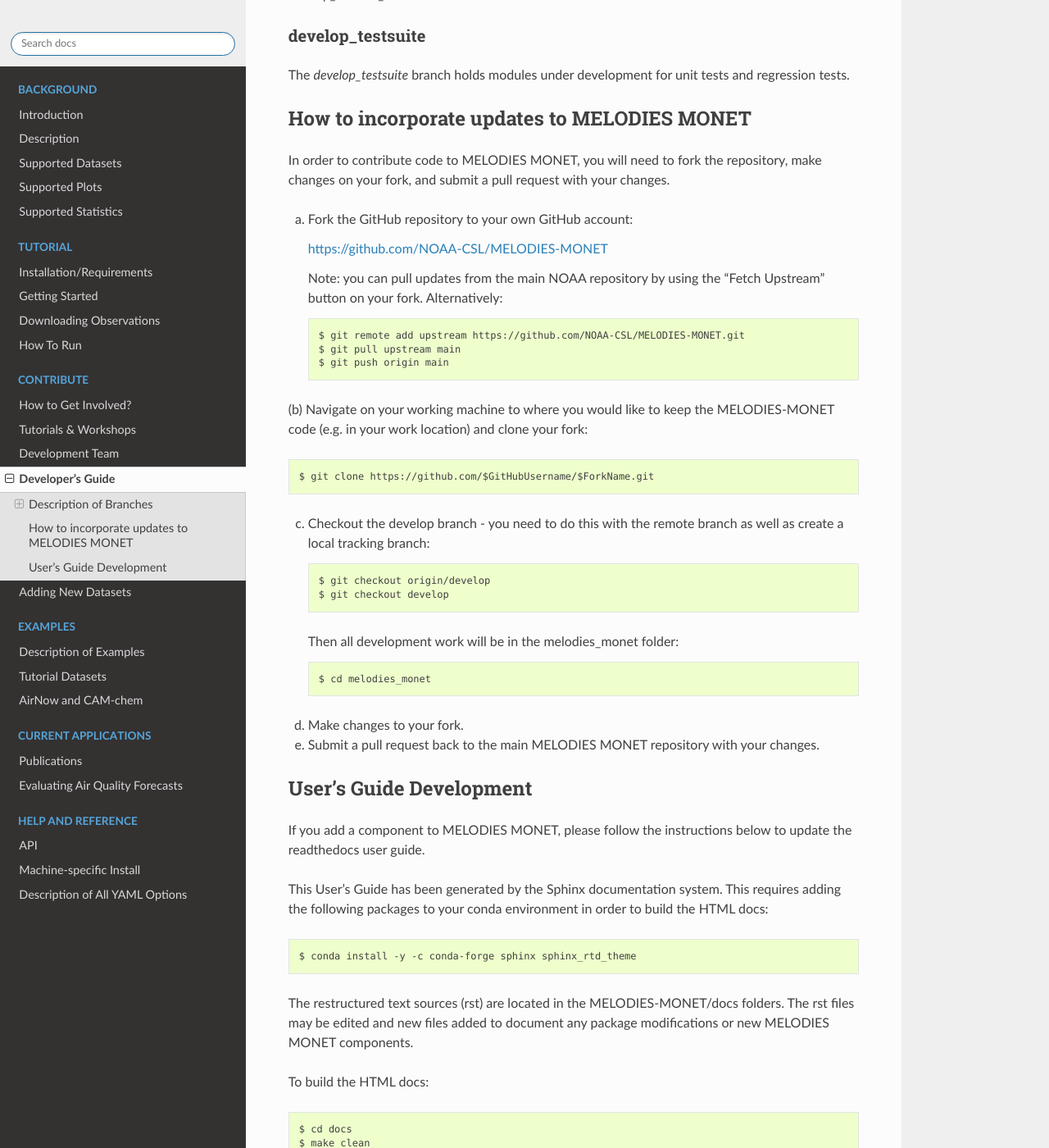
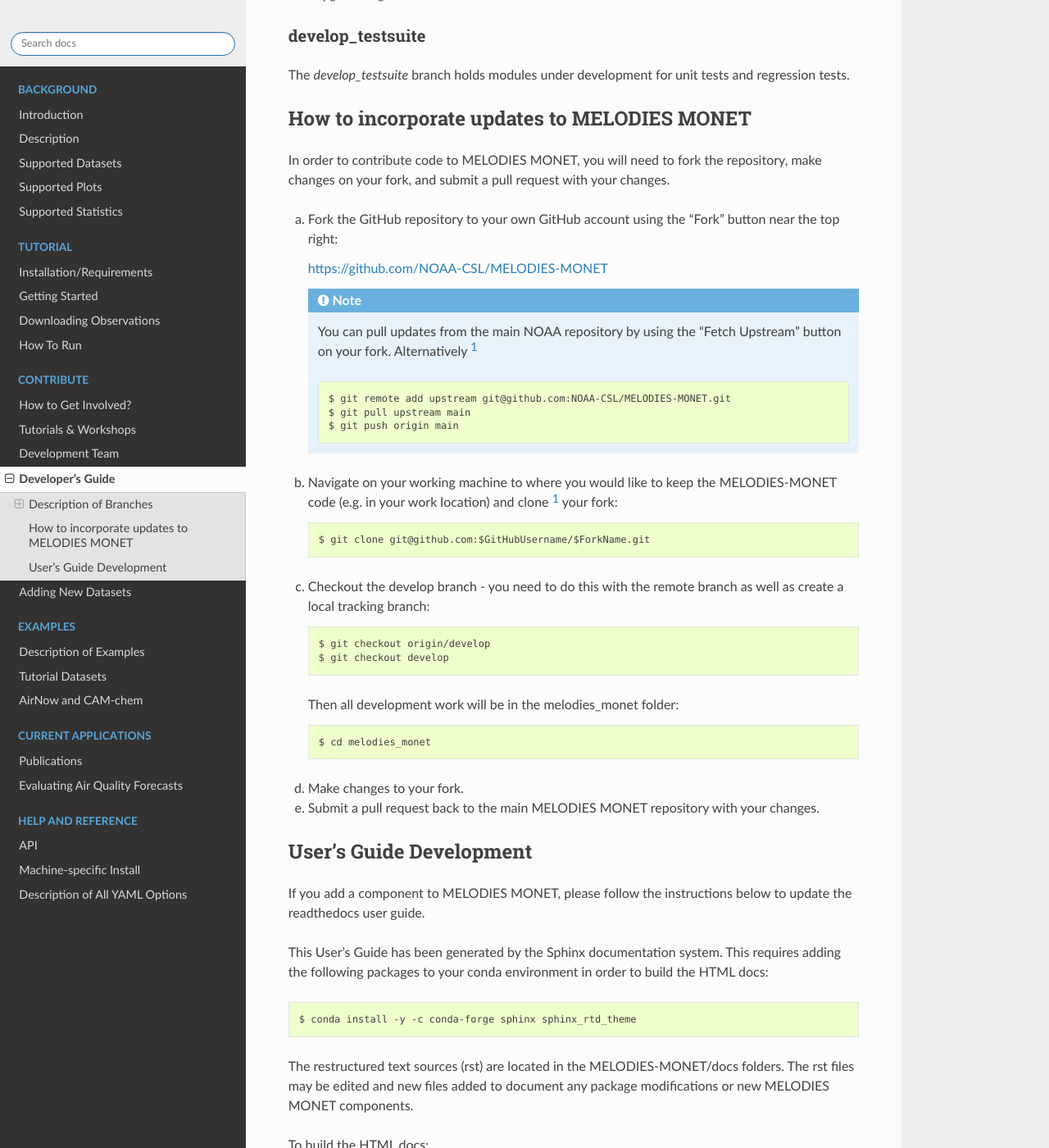
Before and after one commit to NOAA-CSL/MELODIES-MONET, a Sphinx documentation site: the page built from docs/develop/developers_guide.rst, in a window 1280 px wide and 1400 px high, scrolled down 818 px. Shown: the whole window at 82% size. Built offline with Sphinx 7.4.7 and the Read the Docs theme 2.0.0, drawn with Linux system fonts in a browser that asks for light colours; pages that are not in the unit, such as notebooks, are missing from menus; some of the changed text lies outside the part shown.

Commit message:
Consistent-ify the dev guide clone docs

```diff
--- a/docs/develop/developers_guide.rst
+++ b/docs/develop/developers_guide.rst
@@ -54,32 +54,34 @@
 repository, make changes on your fork, and submit a pull request with your
 changes.
 
-(a) Fork the GitHub repository to your own GitHub account:
+(a) Fork the GitHub repository to your own GitHub account
+    using the "Fork" button near the top right:
 
     https://github.com/NOAA-CSL/MELODIES-MONET
 
-    Note: you can pull updates from the main NOAA repository
-    by using the “Fetch Upstream” button on your fork.
-    Alternatively::
+    .. note::
+       You can pull updates from the main NOAA repository
+       by using the "Fetch Upstream" button on your fork.
+       Alternatively [#clone]_ ::
 
-    $ git remote add upstream https://github.com/NOAA-CSL/MELODIES-MONET.git
-    $ git pull upstream main
-    $ git push origin main
+       $ git remote add upstream git@github.com:NOAA-CSL/MELODIES-MONET.git
+       $ git pull upstream main
+       $ git push origin main
 
 (b) Navigate on your working machine
-to where you would like to keep the MELODIES-MONET code
-(e.g. in your work location) and clone your fork::
+    to where you would like to keep the MELODIES-MONET code
+    (e.g. in your work location) and clone [#clone]_ your fork::
 
-    $ git clone https://github.com/$GitHubUsername/$ForkName.git
+       $ git clone git@github.com:$GitHubUsername/$ForkName.git
 
 (c) Checkout the develop branch - you need to do this with the remote branch as well as create a local tracking branch::
 
-    $ git checkout origin/develop
-    $ git checkout develop
+       $ git checkout origin/develop
+       $ git checkout develop
 
     Then all development work will be in the melodies_monet folder::
 
-    $ cd melodies_monet
+       $ cd melodies_monet
 
 (d) Make changes to your fork.
 
@@ -117,3 +119,7 @@
 
 Please see the `Documentation <https://github.com/NOAA-CSL/MELODIES-MONET/projects/2>`_
 project on GitHub to learn about current and future development.
+
+
+.. [#clone] See :ref:`the cloning notes <clone-notes>` if you have
+   trouble cloning the repositories this way.
```
